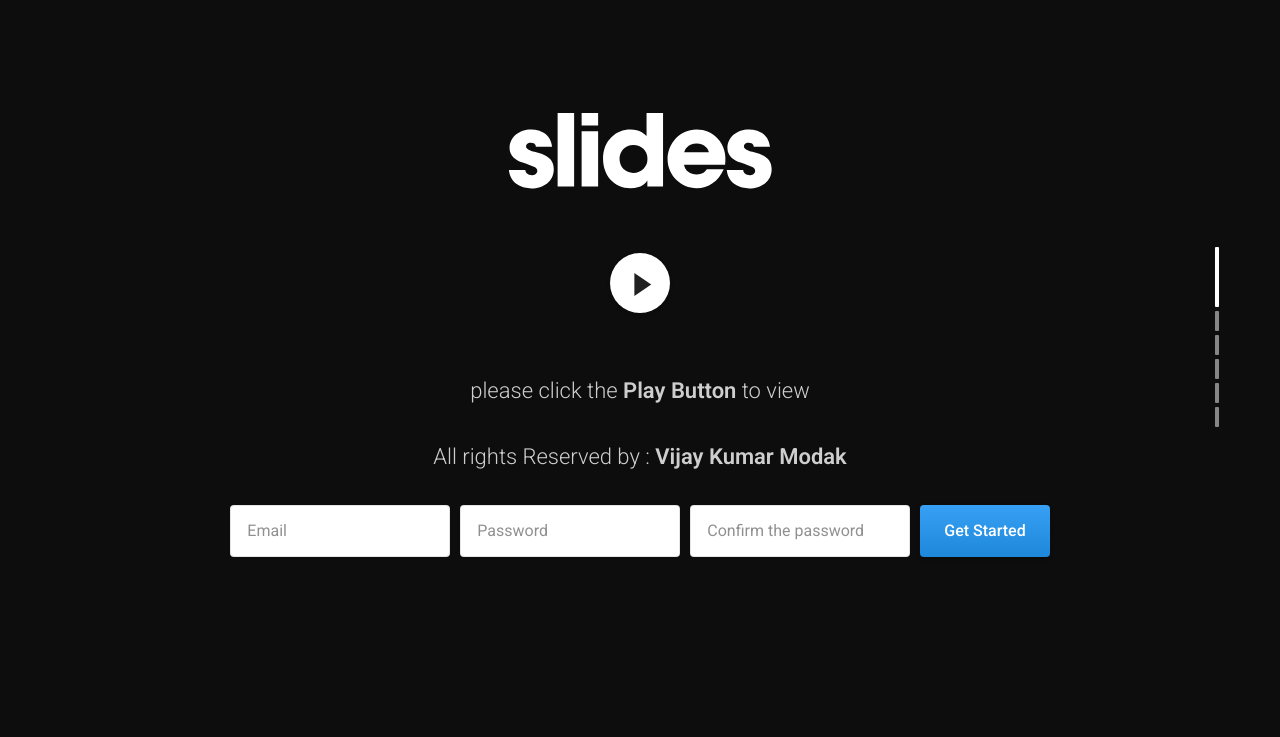
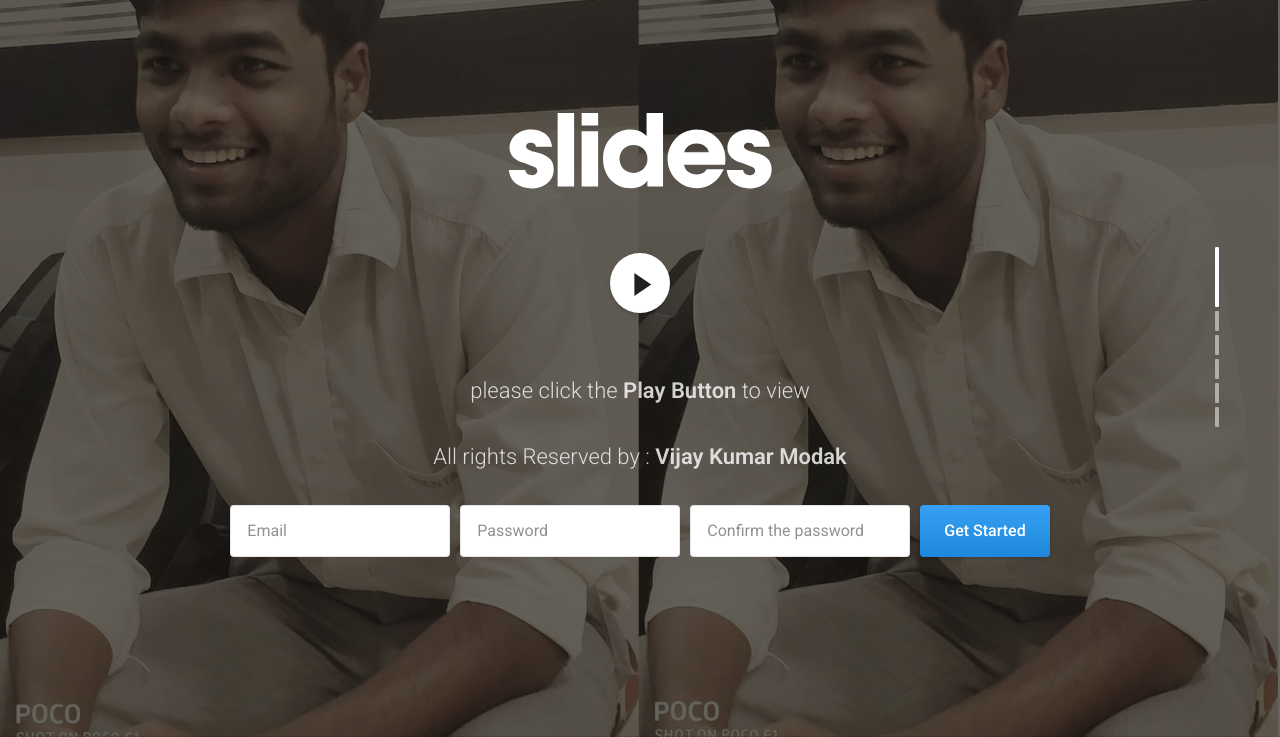
Before and after one commit to vmodak/mywebsite, a plain HTML site: page index.html in a window 1280 px wide. Shown: the part 63-800 px from the top of the page. Drawn offline with nearby package versions, Linux system fonts and the light colour scheme.

Commit message:
Update index.html

```diff
--- a/index.html
+++ b/index.html
@@ -195,7 +195,7 @@
       </div>
     </div>
   </div>
-  <div class="background" style="background-image:url(assets/img/background/.jpg)"></div>
+  <div class="background" style="background-image:url(assets/img/background/img-09.jpg)"></div>
 </section>
 
 <!-- Popup Video -->
```
